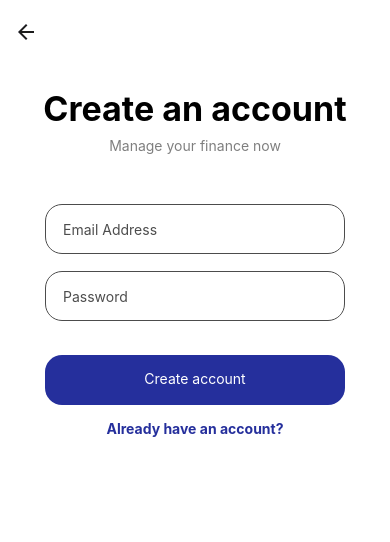
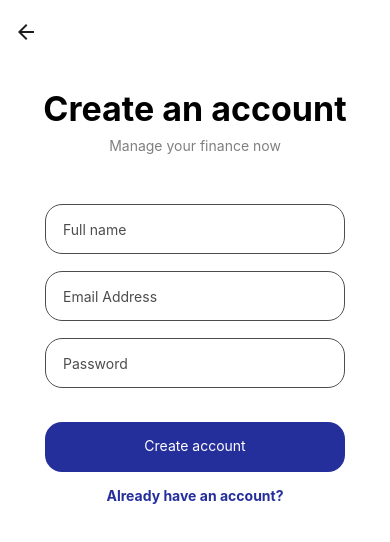
Before and after one commit to JGDoubleP/Sales-App, a React Native app in the folder sales-app/: screen /RegisterScreen in a window 390 px wide. Shown: the top 542 px of the page. Built offline with nearby package versions, Linux system fonts and the light colour scheme.

Commit message:
firebase auth + displayname register

```diff
--- a/sales-app/screens/ActivityLogScreen/ActivityLogScreen.js
+++ b/sales-app/screens/ActivityLogScreen/ActivityLogScreen.js
@@ -78,8 +78,6 @@ const ActivityLogScreen = () => {
 
   const handleNextPress = async () => {
     try {
-
-
        const docRef = await addDoc(collectionRef, {
          clientname: clientName,
          address: address,
--- a/sales-app/screens/HomePageScreen/HomePageScreen.js
+++ b/sales-app/screens/HomePageScreen/HomePageScreen.js
@@ -21,6 +21,7 @@ import styles from "./HomePageScreen.style";
 import { AntDesign } from "@expo/vector-icons";
 import { doc, onSnapshot, query, } from "firebase/firestore";
 import { collectionRef } from "../../firebase";
+import { getAuth, onAuthStateChanged } from "firebase/auth";
 
 const HomePageScreen = () => {
   const route = useRoute();
@@ -29,10 +30,18 @@ const HomePageScreen = () => {
   const [fullName, setFullName] = useState("");
   const [totalExpenses, setTotalExpenses] = useState(0);
   const [activities, setActivities] = useState('');
+  const auth = getAuth();
 
   const toggleMenu = () => {
     setShowMenu(!showMenu);
   };
+
+  useEffect(() => {
+    onAuthStateChanged(auth, (user) => {
+      setFullName(user.displayName);
+    });
+  }, [])
+
 
   useEffect(() => {
     const q = query(collectionRef);
@@ -90,7 +99,7 @@ const HomePageScreen = () => {
             </View>
           </View>
         </Modal>
-        <Text style={styles.title}>Welcome User</Text>
+        <Text style={styles.title}>Welcome {fullName}</Text>
 
         <View style={styles.container}>
           <View style={styles.cardContainer}>
--- a/sales-app/screens/LoginScreen/LoginScreen.js
+++ b/sales-app/screens/LoginScreen/LoginScreen.js
@@ -27,7 +27,7 @@ const LoginScreen = () => {
        const userCredential = await signInWithEmailAndPassword(auth, emailAddress, password);
        const user = userCredential.user;
        console.log("User Signed In:", user.email);
-       // Navigate to the next screen or perform other actions
+
        navigation.navigate("HomePageScreen");
     } catch (error) {
        console.error("Error creating user:", error.message);
--- a/sales-app/screens/RegisterScreen/RegisterScreen.js
+++ b/sales-app/screens/RegisterScreen/RegisterScreen.js
@@ -14,30 +14,33 @@ import styles from "./RegisterScreen.style";
 import { AntDesign } from "@expo/vector-icons";
 import { useNavigation } from "@react-navigation/native";
 import { firebase_auth, db } from "../../firebase";
-import { createUserWithEmailAndPassword } from "firebase/auth";
+import { createUserWithEmailAndPassword, updateProfile  } from "firebase/auth";
 
 const RegisterScreen = () => {
   const navigation = useNavigation();
   const [fullName, setFullName] = useState("");
   const [emailAddress, setEmailAddress] = useState("");
-  const [phoneNumber, setPhoneNumber] = useState("");
   const [password, setPassword] = useState("");
-  const [age, setAge] = useState("");
   const emailRegex = /^[^\s@]+@[^\s@]+\.[^\s@]+$/;
-  // const phoneRegex = /^\d{10}$/;
   const passwordRegex = /^(?=.*[a-z])(?=.*[A-Z])(?=.*\d).{6,}$/;
   const [errorAlert, setErrorAlert] = useState(null);
   const auth = firebase_auth;
+
+
 
   const handleRegister = async () => {
     try {
        const userCredential = await createUserWithEmailAndPassword(auth, emailAddress, password);
        const user = userCredential.user;
-       console.log("User created successfully:", user.email);
-       // Navigate to the next screen or perform other actions
+      await updateProfile(user, {
+        displayName: fullName
+      });
+
+      navigation.navigate("LoginScreen");
     } catch (error) {
        console.error("Error creating user:", error.message);
        alert(error.message);
+       deleteUser(user);
     }
    };
 
@@ -80,12 +83,12 @@ const RegisterScreen = () => {
 
           <View style={{ marginTop: 50 }}>
             <View style={styles.ViewInput}>
-              {/* <TextInput
+              <TextInput
                 style={styles.TextInput}
                 placeholder="Full name"
                 onChangeText={setFullName}
                 value={fullName}
-              /> */}
+              />
 
               <TextInput
                 style={styles.TextInput}
```
